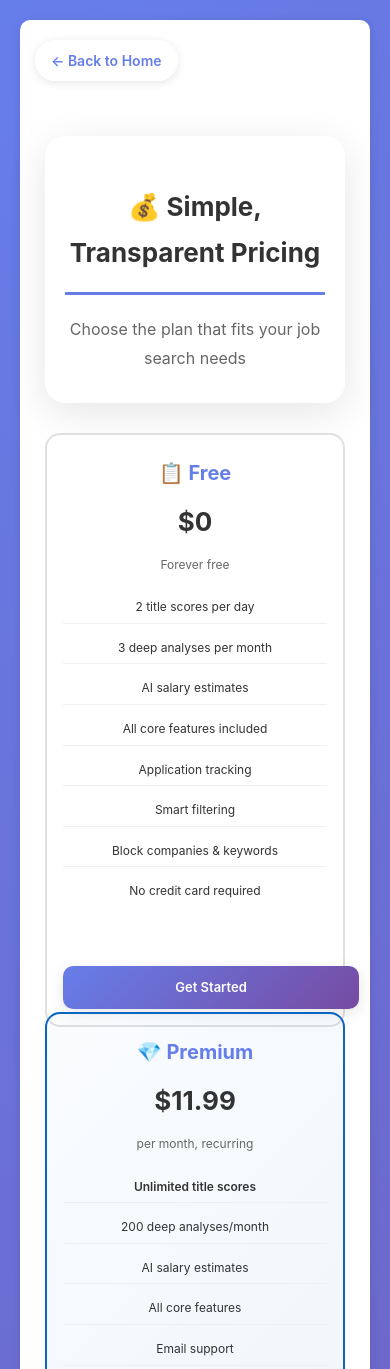
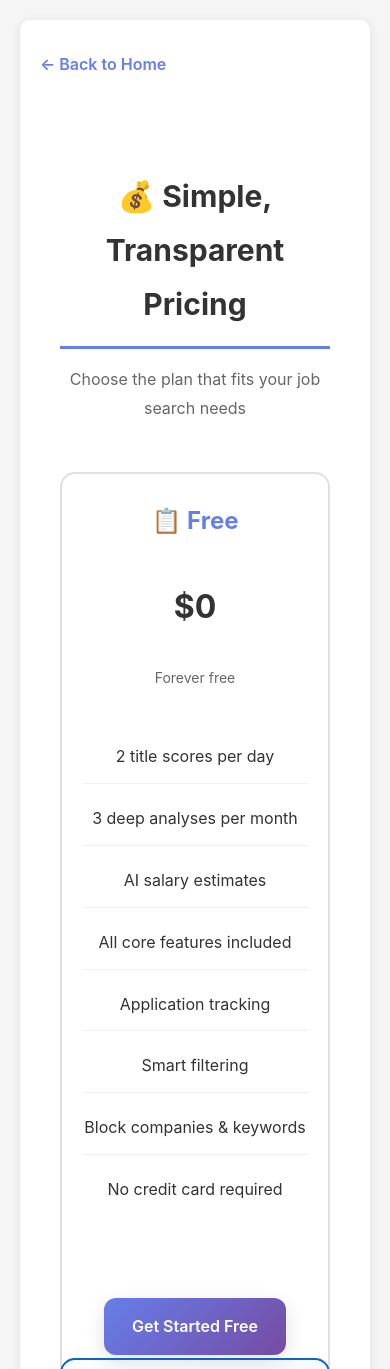
Before and after one commit to YahiaShowgan/RoleVision-Landing, a plain HTML site: page pricing.html in a window 390 px wide. Shown: the top 1369 px of the page. Drawn offline with Linux system fonts and the light colour scheme.

Commit message:
Refine button styles and layout in index.html and pricing.html: adjust padding, font sizes, and margins for improved aesthetics and user experience, ensuring better responsiveness and alignment of the "Get Started Free" button.

```diff
--- a/pricing.html
+++ b/pricing.html
@@ -14,68 +14,32 @@
     <script src="https://cdn.paddle.com/paddle/v2/paddle.js"></script>
 
     <style>
-        body {
-            background: linear-gradient(135deg, #667eea 0%, #764ba2 100%);
-            min-height: 100vh;
-        }
-
-        html {
-            scroll-behavior: smooth;
-        }
-
-        .container {
-            padding: 30px 20px;
-        }
-
-        .back-link {
-            display: inline-flex;
-            align-items: center;
-            background: rgba(255, 255, 255, 0.95);
-            padding: 10px 20px;
-            border-radius: 25px;
-            margin-bottom: 30px;
-            transition: transform 0.2s, box-shadow 0.2s;
-            box-shadow: 0 2px 10px rgba(0, 0, 0, 0.1);
-        }
-
-        .back-link:hover {
-            transform: translateY(-2px);
-            box-shadow: 0 4px 15px rgba(0, 0, 0, 0.15);
-        }
-
         .pricing-container {
             max-width: 1200px;
             margin: 0 auto;
-            padding: 40px 20px 60px;
+            padding: 40px 20px;
         }
 
         .pricing-intro {
             text-align: center;
             margin-bottom: 50px;
-            background: white;
-            padding: 50px 40px;
-            border-radius: 20px;
-            box-shadow: 0 10px 40px rgba(0, 0, 0, 0.1);
         }
 
         .pricing-intro h1 {
-            font-size: 42px;
-            margin-bottom: 20px;
+            font-size: 36px;
+            margin-bottom: 15px;
             color: #333;
-            font-weight: 700;
         }
 
         .pricing-intro p {
-            font-size: 20px;
+            font-size: 18px;
             color: #666;
-            max-width: 600px;
-            margin: 0 auto;
         }
 
         .plan-grid {
             display: grid;
             grid-template-columns: repeat(3, minmax(0, 1fr));
-            gap: 25px;
+            gap: 30px;
             margin-bottom: 50px;
             max-width: 1100px;
             margin-left: auto;
@@ -85,13 +49,13 @@
         .plan {
             border: 2px solid #e0e0e0;
             border-radius: 15px;
-            padding: 25px 20px 20px;
+            padding: 40px 30px;
             text-align: center;
             background: white;
             transition: transform 0.3s, box-shadow 0.3s;
             display: flex;
             flex-direction: column;
-            gap: 8px;
+            gap: 20px;
             height: 100%;
         }
 
@@ -111,57 +75,55 @@
         }
 
         .plan-name {
-            font-size: 24px;
+            font-size: 28px;
             font-weight: bold;
-            margin-bottom: 0;
+            margin-bottom: 15px;
             color: #667eea;
         }
 
         .plan-price {
-            font-size: 32px;
+            font-size: 36px;
             font-weight: bold;
-            margin-bottom: 0;
+            margin-bottom: 10px;
             color: #333;
         }
 
         .plan-billing {
-            font-size: 13px;
+            font-size: 14px;
             color: #666;
-            margin-bottom: 0;
+            margin-bottom: 20px;
         }
 
         .plan-features {
             list-style: none;
-            margin: 8px 0 0 0;
+            margin: 0;
             padding: 0;
             flex-grow: 1;
-            font-size: 14px;
         }
 
         .plan-features li {
-            padding: 7px 0;
+            padding: 12px 0;
             border-bottom: 1px solid #f0f0f0;
         }
 
         .plan-features li:last-child {
             border-bottom: none;
-            padding-bottom: 0;
         }
 
         .plan-button {
             display: block;
             width: 100%;
             text-align: center;
-            padding: 12px 20px;
+            padding: 16px 28px;
             border: none;
-            border-radius: 10px;
-            font-size: 15px;
+            border-radius: 12px;
+            font-size: 16px;
             font-weight: 600;
             cursor: pointer;
             transition: transform 0.2s, box-shadow 0.2s, opacity 0.2s;
             text-decoration: none;
-            margin-top: 8px;
-            box-shadow: 0 4px 15px rgba(0, 0, 0, 0.1);
+            margin-top: auto;
+            box-shadow: 0 6px 20px rgba(0, 0, 0, 0.12);
         }
 
         .plan-button:focus-visible {
@@ -202,166 +164,59 @@
         }
 
         .faq-section {
-            margin-top: 80px;
-            max-width: 900px;
+            margin-top: 60px;
+            max-width: 800px;
             margin-left: auto;
             margin-right: auto;
-            background: white;
-            border-radius: 20px;
-            padding: 50px 40px;
-            box-shadow: 0 10px 40px rgba(0, 0, 0, 0.08);
         }
 
         .faq-section h2 {
-            font-size: 32px;
-            margin-bottom: 40px;
+            font-size: 28px;
+            margin-bottom: 30px;
             text-align: center;
-            color: #333;
-            font-weight: 700;
         }
 
         .faq-item {
-            margin-bottom: 30px;
-            padding-bottom: 30px;
-            border-bottom: 1px solid #e0e0e0;
-        }
-
-        .faq-item:last-child {
-            border-bottom: none;
-            margin-bottom: 0;
-            padding-bottom: 0;
+            margin-bottom: 25px;
         }
 
         .faq-question {
-            font-size: 19px;
+            font-size: 18px;
             font-weight: 600;
             color: #667eea;
-            margin-bottom: 12px;
+            margin-bottom: 10px;
         }
 
         .faq-answer {
             color: #666;
             line-height: 1.8;
-            font-size: 16px;
-        }
-
-        .faq-answer a {
-            color: #667eea;
-            text-decoration: underline;
-        }
-
-        .faq-answer a:hover {
-            color: #764ba2;
-        }
-
-        @media (max-width: 992px) {
-            .pricing-intro {
-                padding: 40px 30px;
-            }
-
-            .pricing-intro h1 {
-                font-size: 36px;
-            }
-
-            .pricing-intro p {
-                font-size: 18px;
-            }
         }
 
         @media (max-width: 768px) {
-            .container {
-                padding: 20px 15px;
-            }
-
-            .back-link {
-                padding: 8px 16px;
-                font-size: 14px;
-            }
-
-            .pricing-container {
-                padding: 30px 15px 50px;
-            }
-
-            .pricing-intro {
-                margin-bottom: 35px;
-                padding: 35px 25px;
-            }
-
-            .pricing-intro h1 {
-                font-size: 32px;
-            }
-
-            .pricing-intro p {
-                font-size: 17px;
-            }
-
             .plan-grid {
                 grid-template-columns: 1fr;
-                gap: 25px;
             }
 
             .plan {
-                padding: 22px 20px 18px;
+                padding: 30px 24px;
             }
 
             .plan-name {
-                font-size: 22px;
+                font-size: 24px;
             }
 
             .plan-price {
-                font-size: 30px;
-            }
-
-            .plan-features {
-                font-size: 13px;
-            }
-
-            .plan-features li {
-                padding: 6px 0;
+                font-size: 32px;
             }
 
             .plan-button {
                 width: 100%;
-                padding: 11px 18px;
-                font-size: 14px;
-            }
-
-            .faq-section {
-                margin-top: 50px;
-                padding: 40px 30px;
-            }
-
-            .faq-section h2 {
-                font-size: 28px;
-                margin-bottom: 30px;
-            }
-
-            .faq-item {
-                margin-bottom: 25px;
-                padding-bottom: 25px;
-            }
-
-            .faq-question {
-                font-size: 18px;
-            }
-
-            .faq-answer {
-                font-size: 15px;
             }
         }
 
         @media (max-width: 480px) {
-            .pricing-container {
-                padding: 25px 10px 40px;
-            }
-
-            .pricing-intro {
-                padding: 30px 20px;
-                margin-bottom: 30px;
-            }
-
             .pricing-intro h1 {
-                font-size: 26px;
+                font-size: 30px;
             }
 
             .pricing-intro p {
@@ -369,57 +224,34 @@
             }
 
             .plan {
-                padding: 20px 16px 16px;
-            }
-
-            .plan-name {
-                font-size: 20px;
-            }
-
-            .plan-price {
-                font-size: 26px;
-            }
-
-            .plan-billing {
-                font-size: 12px;
-            }
-
-            .plan-features {
-                font-size: 12px;
-            }
-
-            .plan-features li {
-                padding: 5px 0;
+                padding: 25px 20px;
             }
 
             .plan-button {
-                padding: 10px 16px;
-                font-size: 13px;
-            }
-
-            .faq-section {
-                margin-top: 40px;
-                padding: 30px 20px;
-            }
-
-            .faq-section h2 {
-                font-size: 24px;
-                margin-bottom: 25px;
-            }
-
-            .faq-item {
-                margin-bottom: 20px;
-                padding-bottom: 20px;
-            }
-
-            .faq-question {
-                font-size: 17px;
-            }
-
-            .faq-answer {
-                font-size: 14px;
+                padding: 14px 20px;
             }
         }
+
+
+        /* ===============================
+   FIXES REQUESTED BY USER
+   =============================== */
+
+/* Center the Free button only */
+.plan-button.free {
+    margin-left: auto;
+    margin-right: auto;
+    width: auto;
+    padding-left: 28px;
+    padding-right: 28px;
+}
+
+/* Ensure FAQ section appears clearly below pricing boxes */
+.plan-grid {
+    margin-bottom: 80px !important;
+}
+
+
     </style>
 </head>
 <body>
@@ -447,7 +279,7 @@
                         <li>Block companies & keywords</li>
                         <li>No credit card required</li>
                     </ul>
-                    <a href="https://chromewebstore.google.com/detail/rolevision/odpffbjnipbeifnikommbpflmemacfgg" target="_blank" rel="noopener" class="plan-button free">Get Started</a>
+                    <a href="https://chromewebstore.google.com/detail/rolevision/odpffbjnipbeifnikommbpflmemacfgg" target="_blank" rel="noopener" class="plan-button free">Get Started Free</a>
                 </div>
 
                 <div class="plan premium">
```
Also changed, not shown: index.html (+16 -13 lines).
